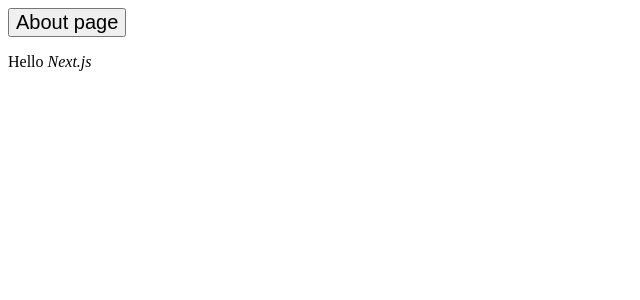
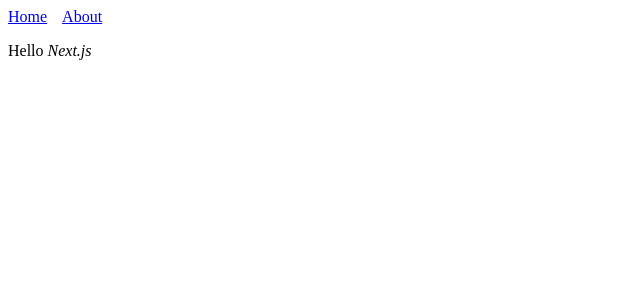
Before and after one commit to codingEzio/code_js_lib_nextjs_messin_around, a Next.js app: page / in a window 1280 px wide. Shown: the top 300 px of the page, without its empty margins (0-640 px from the left). Built offline with nearby package versions, Linux system fonts and the light colour scheme.

Commit message:
Header for all files

```diff
--- /dev/null
+++ b/components/Header.js
@@ -0,0 +1,24 @@
+import Link from 'next/link'
+
+/*
+    The current folder's name is arbitrary.
+
+    The only SPECIAL one is the "pages" dir.
+*/
+
+const linkStyle = {
+    marginRight: 15
+}
+
+const Header = () => (
+    <div>
+        <Link href="/">
+            <a style={linkStyle}>Home</a>
+        </Link>
+        <Link href="/about">
+            <a style={linkStyle}>About</a>
+        </Link>
+    </div>
+)
+
+export default Header
--- a/pages/index.js
+++ b/pages/index.js
@@ -9,6 +9,7 @@
 */
 
 import Link from "next/link";
+import Header from '../components/Header'
 
 /*
     Some notes:
@@ -16,11 +17,15 @@ import Link from "next/link";
         1.  You can change `<a>` to `<button>` (ala it supports `onClick`)
 */
 
+/*
+    <Link href="/about">
+        <button style={{ fontSize: 20}}>About page</button>
+    </Link>
+*/
+
 const Index = () => (
     <div>
-        <Link href="/about">
-            <button style={{ fontSize: 20}}>About page</button>
-        </Link>
+        <Header />
         <p>Hello <em>Next.js</em></p>
     </div>
 )
```
